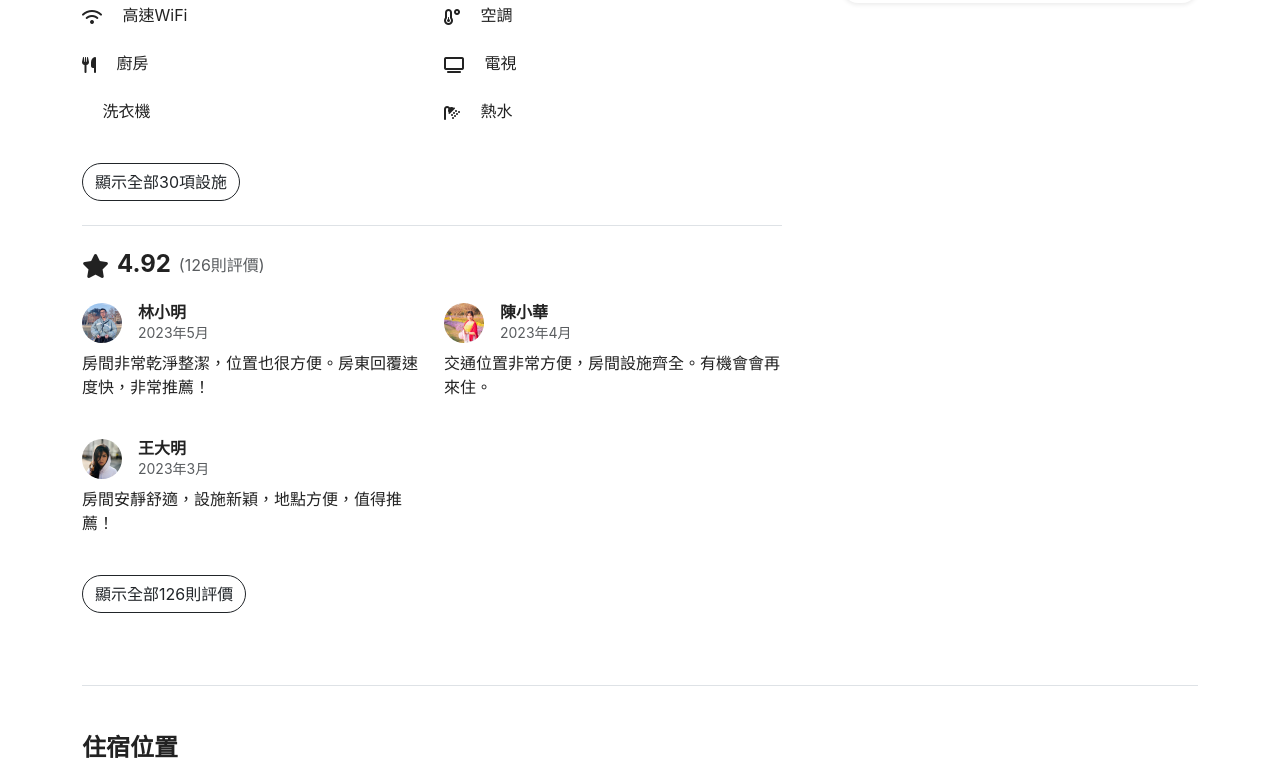
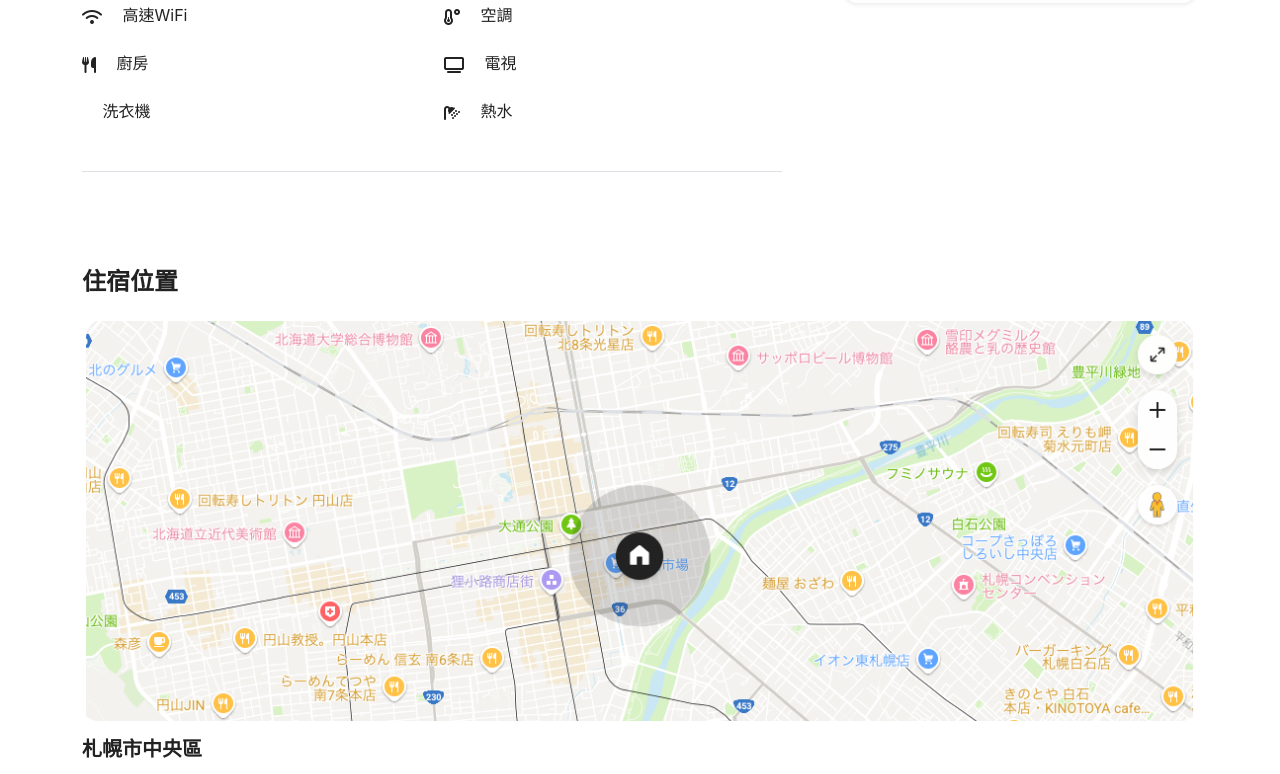
Before and after one commit to tom19960222/booking-page, a website: page listing.html in a window 1280 px wide. Shown: the part 1124-1898 px from the top of the page. Drawn offline with nearby package versions, Linux system fonts and the light colour scheme.

Commit message:
隱藏評價

```diff
--- a/listing.html
+++ b/listing.html
@@ -215,62 +215,6 @@
                                 <p><i class="fas fa-shower me-3"></i> 熱水</p>
                             </div>
                         </div>
-                        <button class="btn btn-outline-dark rounded-pill mt-3">
-                            顯示全部30項設施
-                        </button>
-                    </div>
-
-                    <!-- 評價 -->
-                    <div class="py-4">
-                        <div class="d-flex align-items-center mb-4">
-                            <h4 class="fw-bold mb-0 me-2">
-                                <i class="fas fa-star me-2"></i>4.92
-                            </h4>
-                            <span class="text-muted">(126則評價)</span>
-                        </div>
-
-                        <div class="row">
-                            <div class="col-md-6 mb-4">
-                                <div class="d-flex align-items-center mb-2">
-                                    <img src="assets/head02.jpg" class="rounded-circle me-3" alt="評論者頭像" width="40" height="40">
-                                    <div>
-                                        <h6 class="fw-bold mb-0">林小明</h6>
-                                        <p class="text-muted small mb-0">2023年5月</p>
-                                    </div>
-                                </div>
-                                <p class="mt-2">
-                                    房間非常乾淨整潔，位置也很方便。房東回覆速度快，非常推薦！
-                                </p>
-                            </div>
-                            <div class="col-md-6 mb-4">
-                                <div class="d-flex align-items-center mb-2">
-                                    <img src="assets/head03.jpg" class="rounded-circle me-3" alt="評論者頭像" width="40" height="40">
-                                    <div>
-                                        <h6 class="fw-bold mb-0">陳小華</h6>
-                                        <p class="text-muted small mb-0">2023年4月</p>
-                                    </div>
-                                </div>
-                                <p class="mt-2">
-                                    交通位置非常方便，房間設施齊全。有機會會再來住。
-                                </p>
-                            </div>
-                            <div class="col-md-6 mb-4">
-                                <div class="d-flex align-items-center mb-2">
-                                    <img src="assets/head04.jpg" class="rounded-circle me-3" alt="評論者頭像" width="40" height="40">
-                                    <div>
-                                        <h6 class="fw-bold mb-0">王大明</h6>
-                                        <p class="text-muted small mb-0">2023年3月</p>
-                                    </div>
-                                </div>
-                                <p class="mt-2">
-                                    房間安靜舒適，設施新穎，地點方便，值得推薦！
-                                </p>
-                            </div>
-                        </div>
-
-                        <button class="btn btn-outline-dark rounded-pill">
-                            顯示全部126則評價
-                        </button>
                     </div>
                 </div>
                 <!-- 右側預訂卡片，與主要內容同一 row，桌面版在右側，手機版在下方 -->
@@ -337,7 +281,7 @@
             </div>
 
             <!-- 位置資訊 -->
-            <div class="border-top border-bottom py-5 mt-5">
+            <div class="border-bottom py-5 mt-5">
                 <h4 class="fw-bold mb-4">住宿位置</h4>
                 <div class="rounded-4 overflow-hidden mb-3" style="height: 400px;">
                     <img src="assets/map.png" class="img-fluid w-100" alt="地圖">
```
